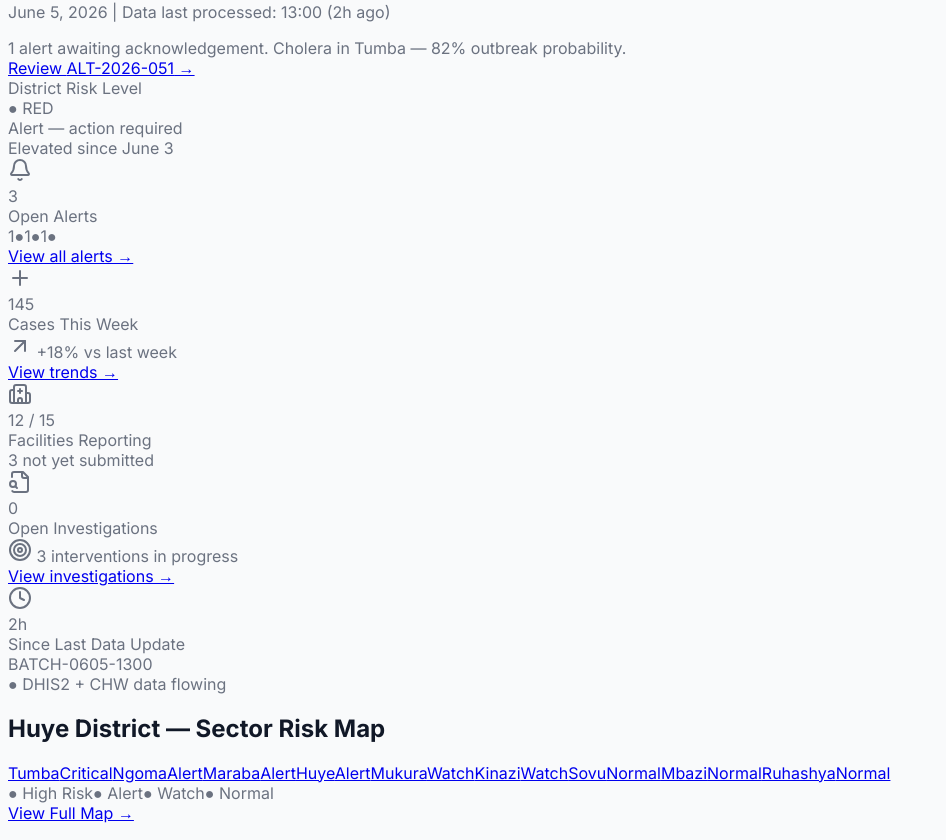
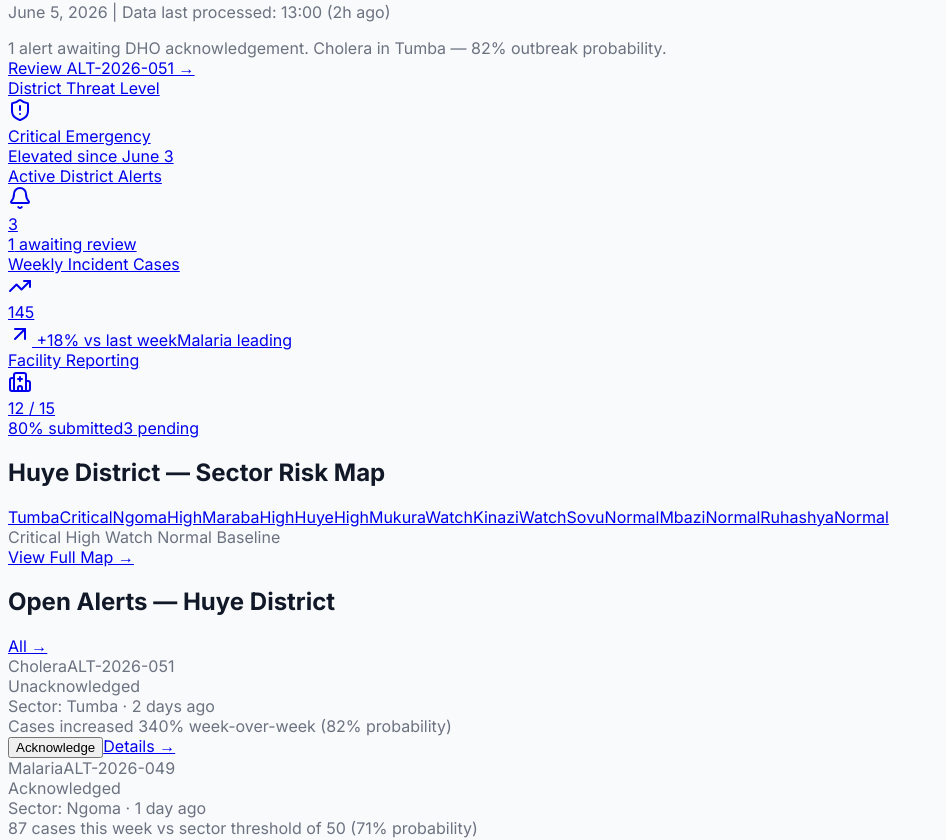
Before and after one commit to gasanashema/PHRIS-UI, a React app in the folder src/: page /dho in a window 1280 px wide. Shown: the part 391-1231 px from the top of the page, without its empty margins (0-946 px from the left). Built offline with nearby package versions, Linux system fonts and the light colour scheme; the HTML template or start-up script is replaced by a standard one.

Commit message:
feat(dho): simplify dashboard to 4 minimal cards and refine sector risk map

```diff
--- a/src/pages/dho/DhoOverview.tsx
+++ b/src/pages/dho/DhoOverview.tsx
@@ -1,14 +1,12 @@
 import { Link } from 'react-router-dom';
 import {
   Bell,
-  Plus,
+  ShieldAlert,
+  TrendingUp,
   Hospital,
   Users,
-  Clock,
   ArrowUpRight,
   CheckCircle2,
-  FileSearch,
-  Target,
   Check } from
 'lucide-react';
 import {
@@ -21,7 +19,7 @@ import {
 'recharts';
 import { DhoLayout } from '../../components/dho/DhoLayout';
 import { useAlertDialogs } from '../../components/shared/AlertDialogs';
-import { StatusBadge } from '../../components/shared/Badges';
+import { SeverityBadge, StatusBadge } from '../../components/shared/Badges';
 import {
   districtLevel,
   notificationsFor,
@@ -40,11 +38,11 @@ import {
   timeAgo } from
 '../../lib/format';
 
-const riskFill: Record<string, string> = {
-  red: 'bg-admin-red text-white',
-  orange: 'bg-admin-amber text-white',
-  yellow: 'bg-yellow-400 text-admin-text',
-  green: 'bg-admin-accent text-white'
+const sectorTone: Record<string, { bg: string; dot: string; label: string }> = {
+  red: { bg: 'bg-white hover:bg-red-50/40', dot: 'bg-admin-red', label: 'Critical' },
+  orange: { bg: 'bg-white hover:bg-amber-50/40', dot: 'bg-[#F97316]', label: 'High' },
+  yellow: { bg: 'bg-white hover:bg-yellow-50/40', dot: 'bg-yellow-500', label: 'Watch' },
+  green: { bg: 'bg-white hover:bg-emerald-50/40', dot: 'bg-[#00A550]', label: 'Normal' }
 };
 const diseaseData = [
 {
@@ -93,7 +91,6 @@ export function DhoOverview() {
   const unack = open.filter((a) => a.status === 'active');
   const bySev = (s: string) => open.filter((a) => a.severity === s).length;
   const level = districtLevel(state, district);
-  const levelMeta = SEVERITY_META[level];
   const elevatedSince = open.
   filter((a) => a.severity === level).
   map((a) => a.triggeredAt).
@@ -104,10 +101,6 @@ export function DhoOverview() {
   const activity = state.activity.
   filter((a) => a.district === district || a.actorEmail === user.email).
   slice(0, 6);
-  const activeInv = state.investigations.filter((i) => i.district === district && i.status !== 'closed');
-  const liveInterventions = state.interventions.filter(
-    (i) => i.district === district && (i.status === 'Ongoing' || i.status === 'Planned')
-  );
   const lastRun = state.pipeline.lastRunAt;
 
   return (
@@ -117,125 +110,125 @@ export function DhoOverview() {
       breadcrumb="District Overview">
 
       {/* Action needed banner */}
-      {unack.length > 0 &&
-      <div className="bg-admin-red/10 border border-admin-red/30 rounded-lg p-4 mb-6 flex flex-col sm:flex-row sm:items-center justify-between gap-3">
-          <div className="text-[14px] text-admin-text">
-            <span className="font-bold text-admin-red">
-              {unack.length} alert{unack.length > 1 ? 's' : ''} awaiting acknowledgement.
+      {unack.length > 0 && (
+        <div className="bg-white border border-border rounded-lg p-4 mb-6 flex flex-col sm:flex-row sm:items-center justify-between gap-3 shadow-xs">
+          <div className="text-[14px] text-admin-text flex items-center gap-2.5">
+            <span className="w-2 h-2 rounded-full bg-admin-red shrink-0" />
+            <div>
+              <span className="font-bold text-admin-text">
+                {unack.length} alert{unack.length > 1 ? 's' : ''} awaiting DHO acknowledgement.
               </span>{' '}
+              <span className="text-admin-muted">
                 {unack[0].disease} in {unack[0].sector ?? district} — {unack[0].probability}% outbreak probability.
+              </span>
+            </div>
           </div>
           <Link
             to={`/dho/alerts/${unack[0].id}`}
-          className="h-9 px-4 bg-admin-red hover:bg-red-700 text-white text-[13px] font-semibold rounded-md inline-flex items-center shrink-0">
-
+            className="h-8 px-4 bg-admin hover:bg-admin-hover text-white text-[12px] font-bold rounded-md inline-flex items-center shrink-0 transition-colors"
+          >
             Review {unack[0].id} →
           </Link>
         </div>
-      }
+      )}
 
-      {/* KPI Row */}
-      <div className="grid grid-cols-1 sm:grid-cols-2 md:grid-cols-3 xl:grid-cols-6 gap-4 mb-6">
-        <div className={`${riskFill[level]} rounded-lg shadow-sm p-5 flex flex-col`}>
-          <div className="text-[12px] font-semibold uppercase tracking-wider opacity-90 mb-2">
-            District Risk Level
-          </div>
-          <div className="text-[24px] font-bold leading-none mb-1">
-            {levelMeta.emoji} {levelMeta.label}
-          </div>
-          <div className="text-[13px] opacity-90">
-            {level === 'green' ? 'No open alerts' : level === 'yellow' ? 'Watch — monitor closely' : 'Alert — action required'}
-          </div>
-          <div className="text-[11px] opacity-75 mt-auto pt-2">
-            {elevatedSince ? `Elevated since ${fmtDate(elevatedSince).replace(', 2026', '')}` : 'Routine surveillance'}
+      {/* Row 1: Minimal Top 4 KPI Cards */}
+      <div className="grid grid-cols-1 sm:grid-cols-2 lg:grid-cols-4 gap-4 mb-6">
+        <Link
+          to="/dho/risk-map"
+          className="bg-white p-5 rounded-lg shadow-xs border border-border flex flex-col justify-between hover:shadow-sm transition-shadow"
+        >
+          <div>
+            <div className="flex items-center justify-between mb-3">
+              <span className="text-[12px] text-admin-muted font-medium">District Threat Level</span>
+              <div className="w-8 h-8 rounded-full bg-admin-bg flex items-center justify-center text-admin">
+                <ShieldAlert className="w-4 h-4" />
               </div>
             </div>
+            <div className="text-[22px] font-bold text-admin-text leading-none mb-1 flex items-center gap-2">
+              <span className={`w-2.5 h-2.5 rounded-full ${
+                level === 'red' ? 'bg-admin-red' : level === 'orange' ? 'bg-[#F97316]' : level === 'yellow' ? 'bg-yellow-500' : 'bg-[#00A550]'
+              }`} />
+              <span>{level === 'red' ? 'Critical Emergency' : level === 'orange' ? 'High Risk' : level === 'yellow' ? 'Watch Phase' : 'Normal Baseline'}</span>
+            </div>
+          </div>
+          <div className="text-[12px] text-admin-muted pt-2 border-t border-border/60">
+            {elevatedSince ? `Elevated since ${fmtDate(elevatedSince).replace(', 2026', '')}` : 'Routine district surveillance'}
+          </div>
+        </Link>
 
-        <div className="bg-white rounded-lg shadow-sm border border-border p-5 flex flex-col">
-          <Bell className="w-5 h-5 text-admin-red mb-3" />
+        <Link
+          to="/dho/alerts"
+          className="bg-white p-5 rounded-lg shadow-xs border border-border flex flex-col justify-between hover:shadow-sm transition-shadow"
+        >
+          <div>
+            <div className="flex items-center justify-between mb-3">
+              <span className="text-[12px] text-admin-muted font-medium">Active District Alerts</span>
+              <div className="w-8 h-8 rounded-full bg-admin-bg flex items-center justify-center text-admin">
+                <Bell className="w-4 h-4" />
+              </div>
+            </div>
             <div className="text-[28px] font-bold text-admin-text leading-none mb-1">
               {open.length}
             </div>
-          <div className="text-[13px] text-admin-muted font-medium">Open Alerts</div>
-          <div className="text-[11px] font-medium mt-2 flex gap-1.5">
-            <span className="text-admin-red">{bySev('red')}●</span>
-            <span className="text-admin-amber">{bySev('orange')}●</span>
-            <span className="text-yellow-500">{bySev('yellow')}●</span>
           </div>
+          <div className="text-[12px] text-admin-muted pt-2 border-t border-border/60 flex items-center justify-between">
+            {unack.length > 0 ? (
+              <span className="text-admin-red font-semibold">{unack.length} awaiting review</span>
+            ) : (
+              <span>All alerts acknowledged</span>
+            )}
+            <span className="flex items-center gap-1.5">
+              <span className="w-2 h-2 rounded-full bg-admin-red" title={`${bySev('red')} critical`} />
+              <span className="w-2 h-2 rounded-full bg-[#F97316]" title={`${bySev('orange')} high`} />
+              <span className="w-2 h-2 rounded-full bg-yellow-500" title={`${bySev('yellow')} watch`} />
+            </span>
+          </div>
+        </Link>
+
         <Link
-            to="/dho/alerts"
-            className="text-[12px] font-bold text-admin hover:underline mt-auto pt-2">
-
-            View all alerts →
-          </Link>
+          to="/dho/trends"
+          className="bg-white p-5 rounded-lg shadow-xs border border-border flex flex-col justify-between hover:shadow-sm transition-shadow"
+        >
+          <div>
+            <div className="flex items-center justify-between mb-3">
+              <span className="text-[12px] text-admin-muted font-medium">Weekly Incident Cases</span>
+              <div className="w-8 h-8 rounded-full bg-admin-bg flex items-center justify-center text-admin">
+                <TrendingUp className="w-4 h-4" />
               </div>
-
-        <div className="bg-white rounded-lg shadow-sm border border-border p-5 flex flex-col">
-          <Plus className="w-5 h-5 text-admin mb-3" />
+            </div>
             <div className="text-[28px] font-bold text-admin-text leading-none mb-1">
               {diseaseData.reduce((s, d) => s + d.cases, 0)}
             </div>
-          <div className="text-[13px] text-admin-muted font-medium">
-            Cases This Week
           </div>
-          <div className="flex items-center gap-1 text-[12px] font-bold text-admin-red mt-2">
-            <ArrowUpRight className="w-3 h-3" /> +18% vs last week
+          <div className="text-[12px] text-admin-muted pt-2 border-t border-border/60 flex items-center justify-between">
+            <span className="text-[#F97316] font-semibold flex items-center gap-1">
+              <ArrowUpRight className="w-3.5 h-3.5" /> +18% vs last week
+            </span>
+            <span>Malaria leading</span>
           </div>
-          <Link to="/dho/trends" className="text-[12px] font-bold text-admin hover:underline mt-auto pt-1">
-            View trends →
         </Link>
-        </div>
 
-        <div className="bg-white rounded-lg shadow-sm border border-border p-5 flex flex-col">
-          <Hospital className="w-5 h-5 text-admin-info mb-3" />
-          <div className="text-[28px] font-bold text-admin-text leading-none mb-1">
-            12 <span className="text-[16px] text-admin-muted">/ 15</span>
-          </div>
-          <div className="text-[13px] text-admin-muted font-medium">
-            Facilities Reporting
-          </div>
-          <div className="w-full h-1.5 bg-admin-bg rounded-full mt-2">
-            <div className="w-[80%] h-full bg-admin-amber rounded-full" />
-          </div>
-          <div className="text-[11px] text-admin-amber font-medium mt-auto pt-1">
-            {reminded ? 'Reminders sent to 3 facilities' : '3 not yet submitted'}
+        <Link
+          to="/dho/facilities"
+          className="bg-white p-5 rounded-lg shadow-xs border border-border flex flex-col justify-between hover:shadow-sm transition-shadow"
+        >
+          <div>
+            <div className="flex items-center justify-between mb-3">
+              <span className="text-[12px] text-admin-muted font-medium">Facility Reporting</span>
+              <div className="w-8 h-8 rounded-full bg-admin-bg flex items-center justify-center text-admin">
+                <Hospital className="w-4 h-4" />
               </div>
             </div>
-
-        <div className="bg-white rounded-lg shadow-sm border border-border p-5 flex flex-col">
-          <FileSearch className="w-5 h-5 text-admin mb-3" />
             <div className="text-[28px] font-bold text-admin-text leading-none mb-1">
-            {activeInv.length}
-          </div>
-          <div className="text-[13px] text-admin-muted font-medium">
-            Open Investigations
-          </div>
-          <div className="text-[11px] text-admin-muted mt-2 flex items-center gap-1">
-            <Target className="w-3 h-3" /> {liveInterventions.length} interventions in progress
-          </div>
-          <Link
-            to="/dho/investigations"
-            className="text-[12px] font-bold text-admin hover:underline mt-auto pt-1">
-
-            View investigations →
-          </Link>
-        </div>
-
-        <div className="bg-white rounded-lg shadow-sm border border-border p-5 flex flex-col">
-          <Clock className="w-5 h-5 text-admin-muted mb-3" />
-          <div className="text-[28px] font-bold text-admin-text leading-none mb-1">
-            {timeAgo(lastRun).replace(' ago', '')}
-          </div>
-          <div className="text-[13px] text-admin-muted font-medium">
-            Since Last Data Update
-          </div>
-          <div className="text-[11px] text-admin-muted mt-2">
-            {state.pipeline.lastBatchId}
-          </div>
-          <div className="text-[11px] text-admin-accent font-medium mt-auto pt-1">
-            ● DHIS2 + CHW data flowing
+              12 <span className="text-[16px] text-admin-muted font-normal">/ 15</span>
             </div>
           </div>
+          <div className="text-[12px] text-admin-muted pt-2 border-t border-border/60 flex items-center justify-between">
+            <span>80% submitted</span>
+            <span className="font-medium text-admin-amber">{reminded ? 'Reminders sent' : '3 pending'}</span>
+          </div>
+        </Link>
       </div>
 
       {/* Row 2 */}
@@ -250,30 +243,34 @@ export function DhoOverview() {
             <div className="grid grid-cols-2 sm:grid-cols-3 md:grid-cols-5 gap-3">
               {HUYE_SECTORS.map((s) => {
                 const risk = sectorRisk(state, s.name);
+                const tone = sectorTone[risk] || sectorTone.green;
                 return (
                   <Link
                     key={s.name}
                     to={`/dho/risk-map?sector=${s.name}`}
                     title={`Open ${s.name} on the risk map`}
-                    className={`rounded-md p-4 flex flex-col items-center justify-center aspect-[4/3] font-bold hover:ring-2 hover:ring-admin-text/30 transition ${riskFill[risk]}`}>
-
-                    <span className="text-[14px]">{s.name}</span>
-                    <span className="text-[10px] font-semibold opacity-80 uppercase">{SEVERITY_META[risk].word}</span>
-                  </Link>);
-
+                    className={`rounded-lg p-3.5 flex flex-col items-center justify-center aspect-[4/3] border border-border hover:shadow-xs transition ${tone.bg}`}
+                  >
+                    <span className="text-[13px] font-bold text-admin-text mb-1">{s.name}</span>
+                    <span className="inline-flex items-center gap-1.5 text-[11px] font-semibold text-admin-muted">
+                      <span className={`w-2 h-2 rounded-full ${tone.dot}`} />
+                      <span>{tone.label}</span>
+                    </span>
+                  </Link>
+                );
               })}
             </div>
             <div className="flex flex-wrap items-center justify-between gap-3 mt-5">
               <div className="flex flex-wrap items-center gap-4 text-[12px] text-admin-muted">
-                <span>● High Risk</span>
-                <span>● Alert</span>
-                <span>● Watch</span>
-                <span>● Normal</span>
+                <span className="flex items-center gap-1.5"><span className="w-2 h-2 rounded-full bg-admin-red" /> Critical</span>
+                <span className="flex items-center gap-1.5"><span className="w-2 h-2 rounded-full bg-[#F97316]" /> High</span>
+                <span className="flex items-center gap-1.5"><span className="w-2 h-2 rounded-full bg-yellow-500" /> Watch</span>
+                <span className="flex items-center gap-1.5"><span className="w-2 h-2 rounded-full bg-[#00A550]" /> Normal Baseline</span>
               </div>
               <Link
                 to="/dho/risk-map"
-                className="text-[13px] font-bold text-admin hover:underline">
-
+                className="text-[13px] font-bold text-admin hover:underline"
+              >
                 View Full Map →
               </Link>
             </div>
@@ -290,48 +287,49 @@ export function DhoOverview() {
             </Link>
           </div>
           <div className="p-5 space-y-3">
-            {open.length === 0 &&
+            {open.length === 0 && (
               <div className="text-center py-6 text-[13px] text-admin-muted">
                 <CheckCircle2 className="w-6 h-6 text-admin-accent mx-auto mb-2" />
                 No open alerts in {district}.
               </div>
-            }
-            {open.slice(0, 3).map((a) => {
-              const m = SEVERITY_META[a.severity];
-              return (
+            )}
+            {open.slice(0, 3).map((a) => (
               <div
                 key={a.id}
-                  className={`border-l-4 ${m.border} bg-admin-bg/50 rounded-r-md p-3`}>
-
-                  <div className="text-[13px] font-bold text-admin-text mb-1 flex flex-wrap items-center gap-2">
-                    <span>
-                      {m.emoji} {m.label} | {a.disease}
-                    </span>
+                className="border border-border bg-admin-bg/30 rounded-lg p-3.5"
+              >
+                <div className="text-[13px] font-bold text-admin-text mb-1.5 flex flex-wrap items-center justify-between gap-2">
+                  <div className="flex items-center gap-2">
+                    <SeverityBadge severity={a.severity} />
+                    <span>{a.disease}</span>
+                    <span className="text-[12px] font-mono text-admin-muted">{a.id}</span>
+                  </div>
                   <StatusBadge status={a.status} />
                 </div>
-                  <div className="text-[12px] text-admin-muted mb-1">
-                    Sector: {a.sector ?? '—'} | Since: {fmtDate(a.triggeredAt).replace(', 2026', '')} ({timeAgo(a.triggeredAt)})
+                <div className="text-[12px] text-admin-muted mb-1.5">
+                  Sector: <span className="font-semibold text-admin-text">{a.sector ?? '—'}</span> · {timeAgo(a.triggeredAt)}
                 </div>
-                  <div className="text-[12px] text-admin-text mb-3">{a.reasons[0]}. Probability: {a.probability}%.</div>
+                <div className="text-[12px] text-admin-text mb-3">
+                  {a.reasons[0]} ({a.probability}% probability)
+                </div>
                 <div className="flex gap-2">
-                    {a.status === 'active' &&
+                  {a.status === 'active' && (
                     <button
                       onClick={() => dialogs.open('ack', a)}
-                      className="h-8 px-3 bg-admin hover:bg-admin-hover text-white text-[12px] font-semibold rounded">
-
+                      className="h-8 px-3.5 bg-admin hover:bg-admin-hover text-white text-[12px] font-semibold rounded-md transition-colors"
+                    >
                       Acknowledge
                     </button>
-                    }
+                  )}
                   <Link
                     to={`/dho/alerts/${a.id}`}
-                      className="h-8 px-3 bg-white border border-border text-admin-text text-[12px] font-semibold rounded inline-flex items-center hover:bg-admin-bg">
-
-                      Details
+                    className="h-8 px-3.5 bg-white border border-border text-admin-text hover:bg-admin-bg text-[12px] font-semibold rounded-md inline-flex items-center transition-colors"
+                  >
+                    Details →
                   </Link>
                 </div>
-                </div>);
-
-            })}
+              </div>
+            ))}
           </div>
         </div>
       </div>
@@ -468,7 +466,14 @@ export function DhoOverview() {
               onClick={() => actions.markNotificationRead(n.id)}
               className="flex gap-3 px-5 py-3 hover:bg-admin-bg/50">
 
-                <span>{n.severity === 'info' ? '' : SEVERITY_META[n.severity].emoji}</span>
+                <span className="pt-1.5 shrink-0">
+                  <span className={`inline-block w-2 h-2 rounded-full ${
+                    n.severity === 'red' ? 'bg-admin-red' :
+                    n.severity === 'orange' ? 'bg-[#F97316]' :
+                    n.severity === 'yellow' ? 'bg-yellow-500' :
+                    n.severity === 'green' ? 'bg-[#00A550]' : 'bg-admin-accent'
+                  }`} />
+                </span>
                 <span className="flex-1 min-w-0">
                   <span className="block text-[13px] font-bold text-admin-text">{n.title}</span>
                   <span className="block text-[12px] text-admin-muted truncate">{n.body}</span>
```
Lines whose indentation alone changed are shown as unchanged.
